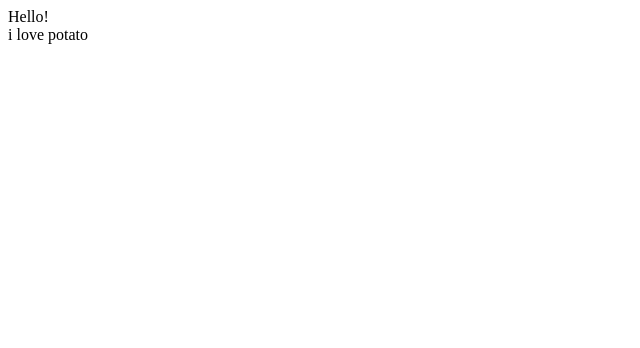
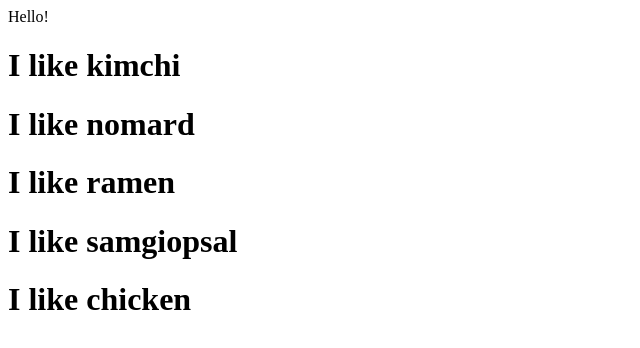
Before and after one commit to KDWCL/Nomard_movie_app, a React (Create React App) app: page / in a window 1280 px wide. Shown: the top 348 px of the page, without its empty margins (0-640 px from the left). Built offline with nearby package versions, Linux system fonts and the light colour scheme.

Commit message:
JSX+props Commit

```diff
--- a/src/App.js
+++ b/src/App.js
@@ -1,10 +1,27 @@
 import React from 'react';
-import Potato from './Potato'
 
+
+function Food(props){
+  {/* 부모 컴포넌트에서 props를 받아와서 쓰기 위해선 매개변수를 props로 준다. */}
+  console.log(props, props.fav)
+  return (
+  <h1>I like {props.fav} </h1>
+
+  )
+}
 function App() {
   return (
     <div className="App"> Hello!
-    <Potato></Potato>
+    <Food fav="kimchi"></Food>
+    {/* property을 props이라고 jsx에서 사용한다
+        fav라는 proverty를 kimchi라는 value로 준거임
+        value의 값으로 something = {true}, something ={[1,2,3]}
+        이런식으로 원하는 자료형으로 보낼 줄 수 있다.
+    */}
+    <Food fav="nomard"></Food>
+    <Food fav="ramen"></Food>
+    <Food fav="samgiopsal"></Food>
+    <Food fav="chicken"></Food>
     </div>
   );
 }
@@ -13,3 +30,7 @@ export default App;
 
 /* 리액트는 컴포넌트를 사용해서 HTML처럼 작성하려는 경우에 필요하다
    jsx는 자바스크립트안의 HTML이다. 컴포넌트를 만들고 어떻게 사용하는지에 대한 것이다 */
+
+/* 리액트의 장점
+    재사용이 가능하다(jsx+props로 가능함)
+*/
--- a/src/Potato.js
+++ /dev/null
@@ -1,13 +0,0 @@
-import React from 'react';
-
-function Potato() {
-  return (
-    <div className="Potato"> i love potato
-    </div>
-  );
-}
-
-export default Potato;
-
-// 리액트는 컴포넌트를 사용해서 HTML처럼 작성하려는 경우에 필요하다
-// jsx는 자바스크립트안의 HTML이다. 컴포넌트를 만들고 어떻게 사용하는지에 대한 것이다.
```
